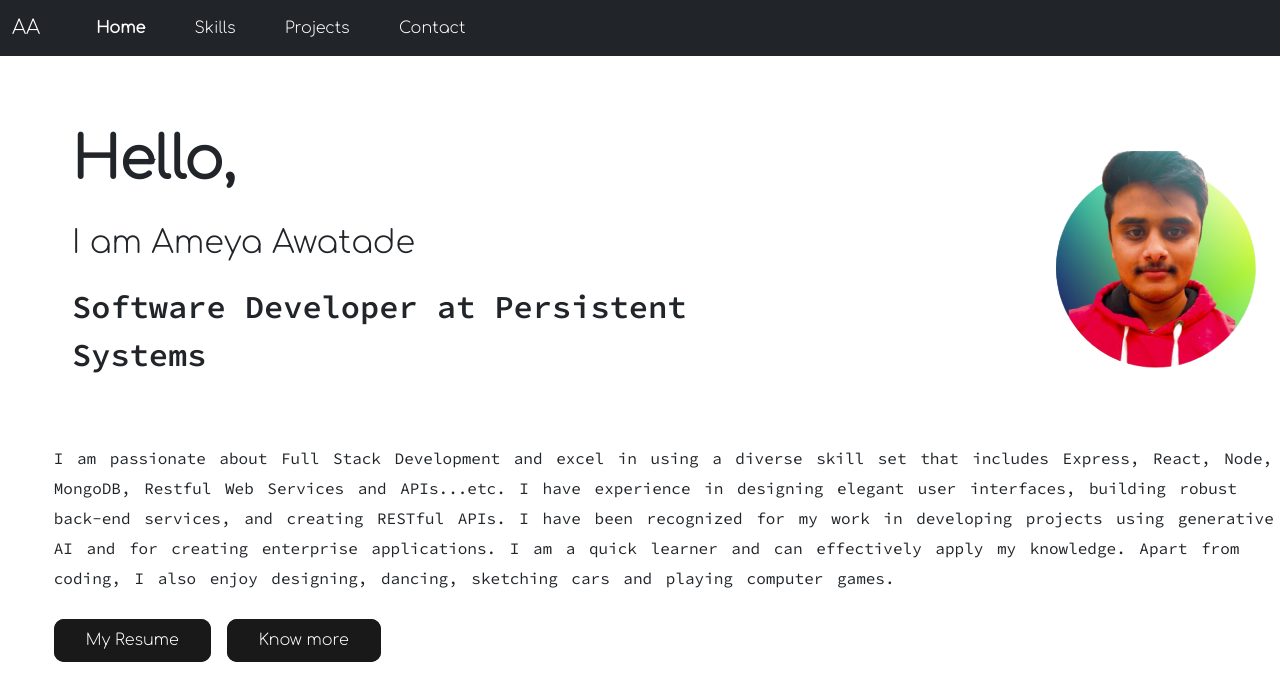
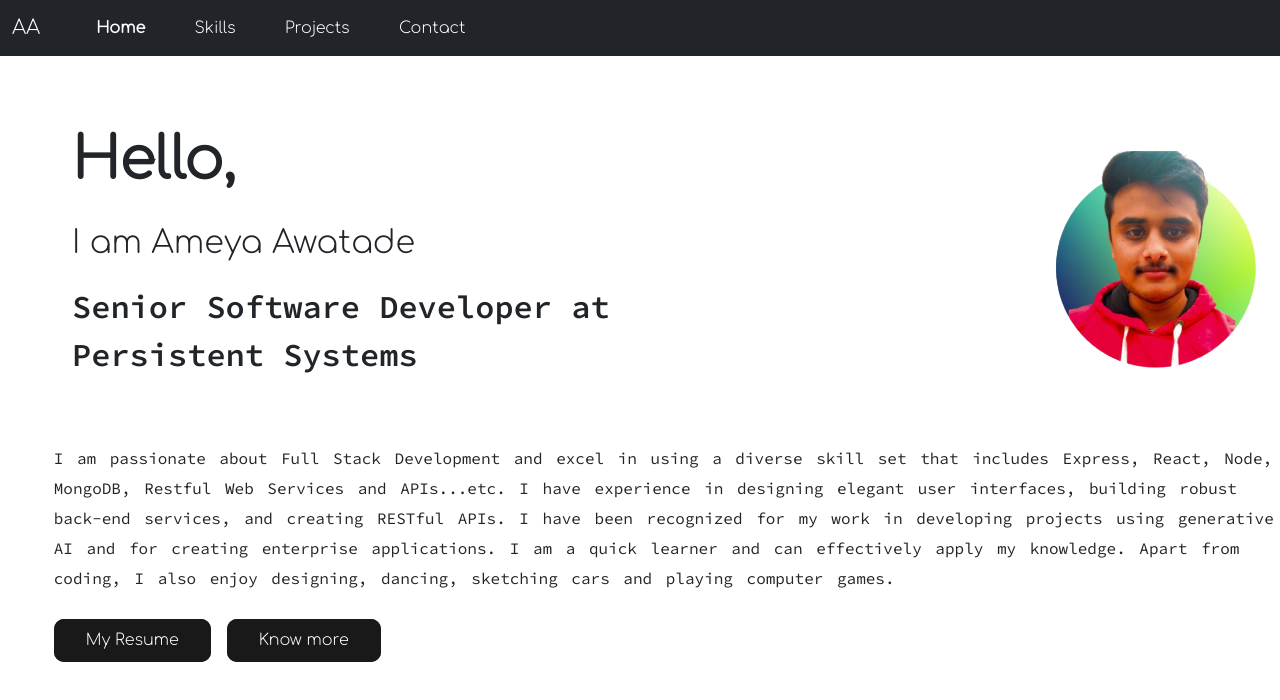
Before and after one commit to ameya699/ameya-awatade, a React (Create React App) app: page / in a window 1280 px wide. Shown: the top 700 px of the page. Built offline with nearby package versions, Linux system fonts and the light colour scheme; a web font is replaced by a local one.

Commit message:
designation updated

```diff
--- a/src/components/Home.js
+++ b/src/components/Home.js
@@ -13,7 +13,7 @@ const Home = () => {
 
 <p className='hello-heading'>Hello,</p>
   <p className='hello-content'>I am Ameya Awatade </p>
-  <p className='hello-subcontent'>Software Developer at Persistent Systems</p>
+  <p className='hello-subcontent'>Senior Software Developer at Persistent Systems</p>
 </div>
 <img src={aboutme} className='profile'  alt="myphoto"/>
   </div>
```
